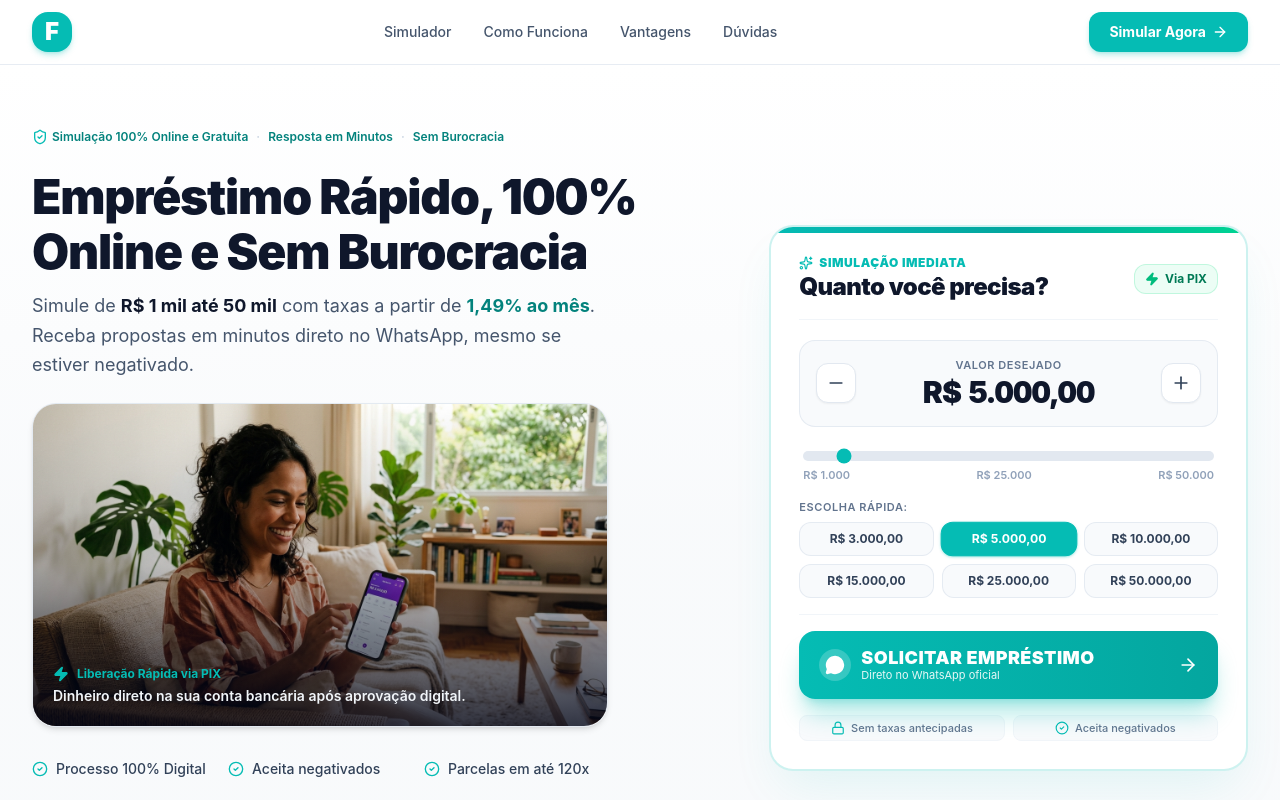
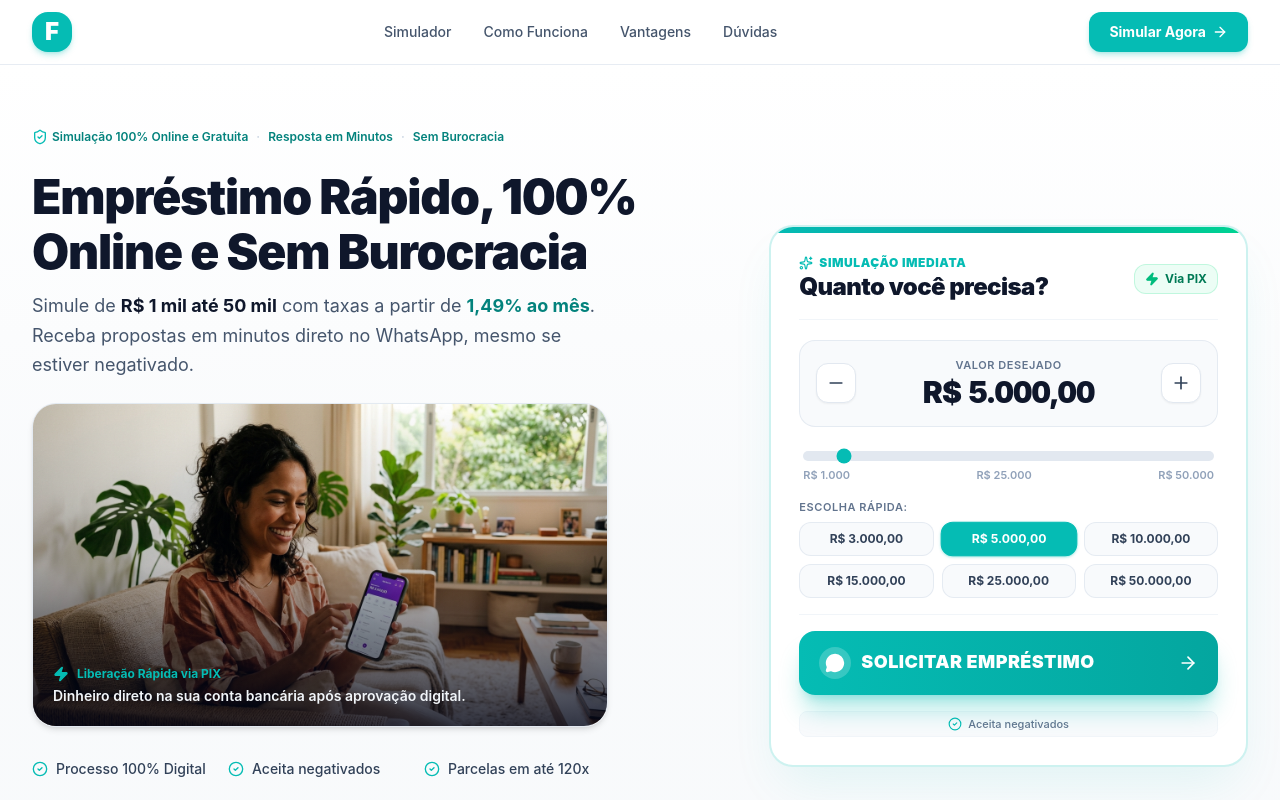
Before and after one commit to gustavooliveira10011990-dotcom/FinZero, a React (Vite) app: page / in a window 1280 px wide. Shown: the top 800 px of the page. Built offline with nearby package versions, Linux system fonts and the light colour scheme; no server answers.

Commit message:
refactor: simplify trust guarantee UI
Remove unnecessary "No advance fees" guarantee and update layout to a single-column grid for cleaner interface.

```diff
--- a/src/components/LoanSimulator.tsx
+++ b/src/components/LoanSimulator.tsx
@@ -2,7 +2,6 @@
 import { formatCurrency } from '../utils/formatters';
 import {
   ArrowRight,
-  Lock,
   Zap,
   MessageCircle,
   Loader2,
@@ -223,7 +222,6 @@
               </div>
               <div className="flex flex-col items-start text-left leading-tight">
                 <span className="tracking-wide">SOLICITAR EMPRÉSTIMO</span>
-                <span className="text-[11px] font-normal text-white/90">Direto no WhatsApp oficial</span>
               </div>
               <ArrowRight className="w-5 h-5 ml-auto shrink-0 group-hover:translate-x-1 transition-transform" />
             </>
@@ -231,11 +229,7 @@
         </button>
 
         {/* Quick Micro-Trust Guarantee */}
-        <div className="grid grid-cols-2 gap-2 pt-1 text-[11px] text-slate-500 font-medium text-center">
-          <div className="flex items-center justify-center gap-1.5 py-1 bg-slate-50 rounded-lg border border-slate-100">
-            <Lock className="w-3.5 h-3.5 text-[#05BCB4]" />
-            <span>Sem taxas antecipadas</span>
-          </div>
+        <div className="grid grid-cols-1 gap-2 pt-1 text-[11px] text-slate-500 font-medium text-center">
           <div className="flex items-center justify-center gap-1.5 py-1 bg-slate-50 rounded-lg border border-slate-100">
             <CheckCircle2 className="w-3.5 h-3.5 text-[#05BCB4]" />
             <span>Aceita negativados</span>
```
